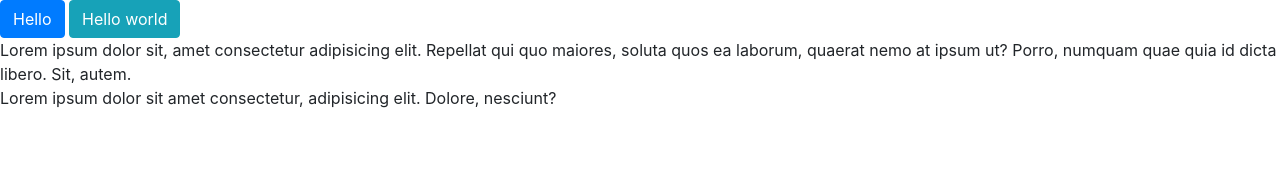
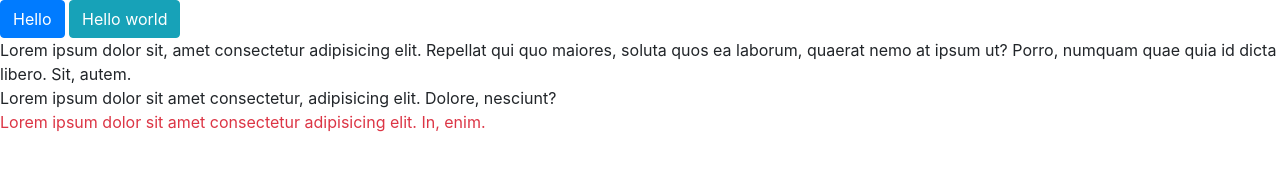
Before and after one commit to rajeswarreddy123/bootstrap, a plain HTML site: page index.html in a window 1280 px wide. Drawn offline with nearby package versions, Linux system fonts and the light colour scheme.

Commit message:
rajeswarreddy123

```diff
--- a/index.html
+++ b/index.html
@@ -21,5 +21,6 @@
             Lorem ipsum dolor sit amet consectetur, adipisicing elit. Dolore, nesciunt?
         </div>
     </div>
+    <div class="text-danger">Lorem ipsum dolor sit amet consectetur adipisicing elit. In, enim.</div>
 </body>
 </html>
```
